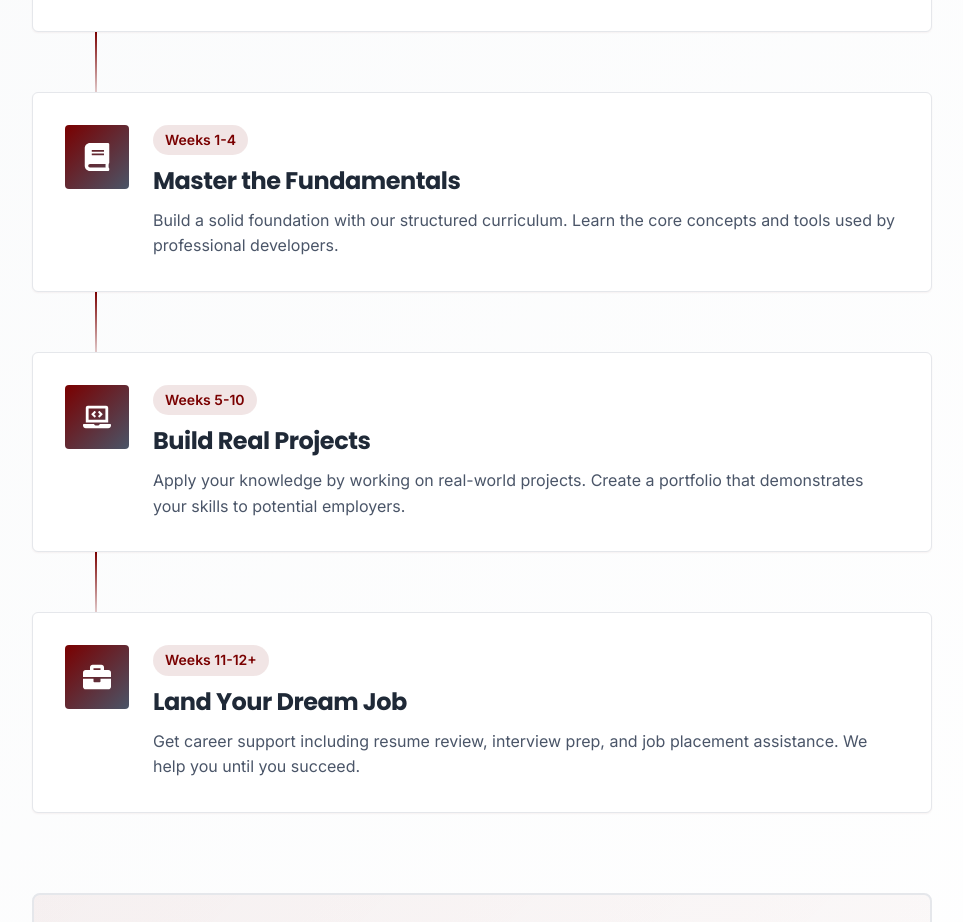
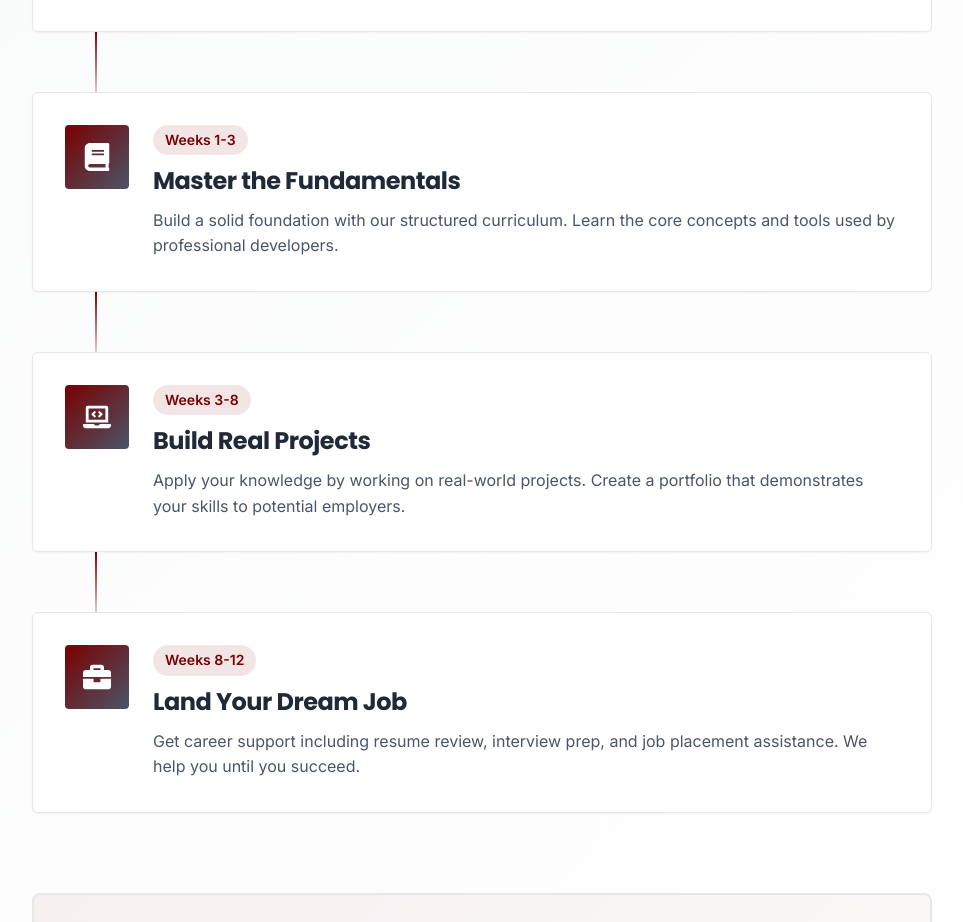
Before and after one commit to mstfa13/Younes, a React (Vite) app: page / in a window 1280 px wide. Shown: the part 7280-8202 px from the top of the page, without its empty margins (158-1121 px from the left). Built offline with nearby package versions, Linux system fonts and the light colour scheme.

Commit message:
Update Your Journey section week ranges

```diff
--- a/src/components/HowItWorks.jsx
+++ b/src/components/HowItWorks.jsx
@@ -17,21 +17,21 @@ const HowItWorks = () => {
       icon: <FaBook />,
       title: "Master the Fundamentals",
       description: "Build a solid foundation with our structured curriculum. Learn the core concepts and tools used by professional developers.",
-      duration: "Weeks 1-4"
+      duration: "Weeks 1-3"
     },
     {
       number: "03",
       icon: <FaLaptopCode />,
       title: "Build Real Projects",
       description: "Apply your knowledge by working on real-world projects. Create a portfolio that demonstrates your skills to potential employers.",
-      duration: "Weeks 5-10"
+      duration: "Weeks 3-8"
     },
     {
       number: "04",
       icon: <FaBriefcase />,
       title: "Land Your Dream Job",
       description: "Get career support including resume review, interview prep, and job placement assistance. We help you until you succeed.",
-      duration: "Weeks 11-12+"
+      duration: "Weeks 8-12"
     }
   ];
 
```
